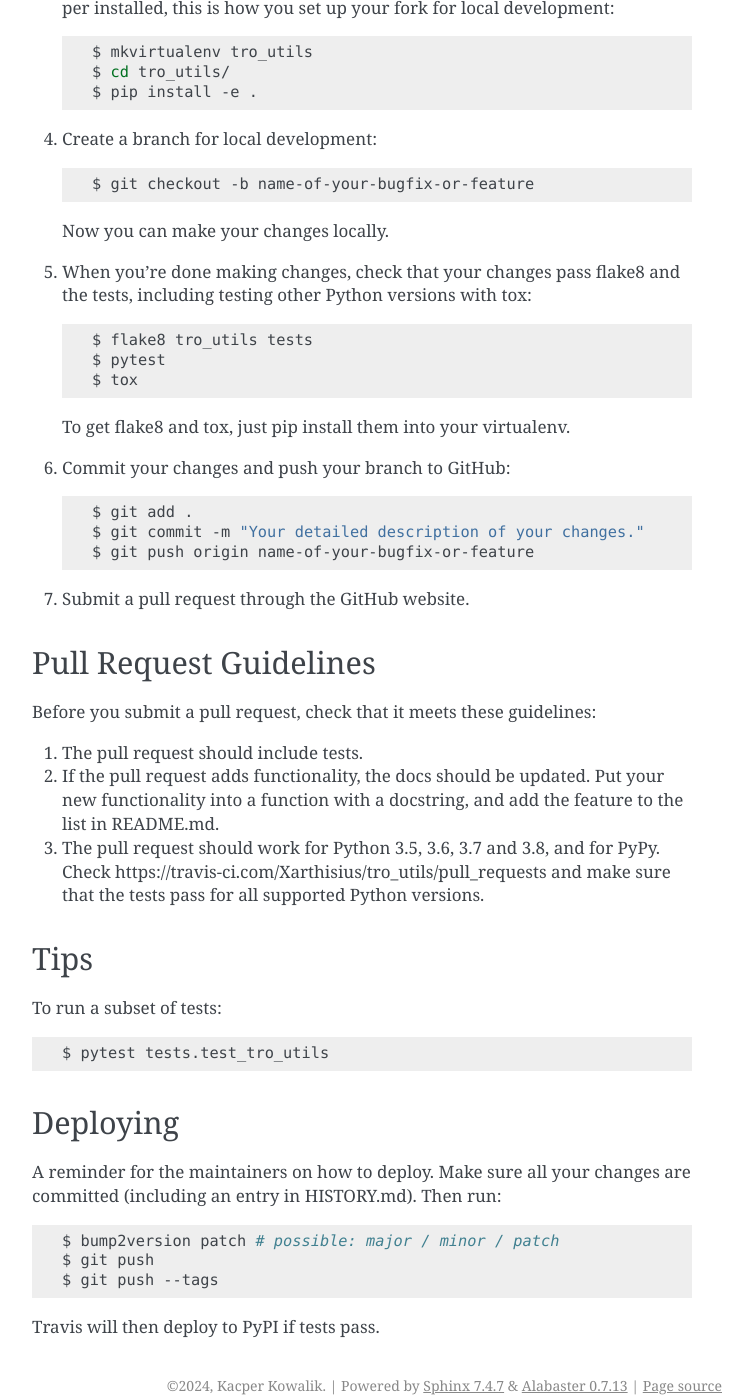
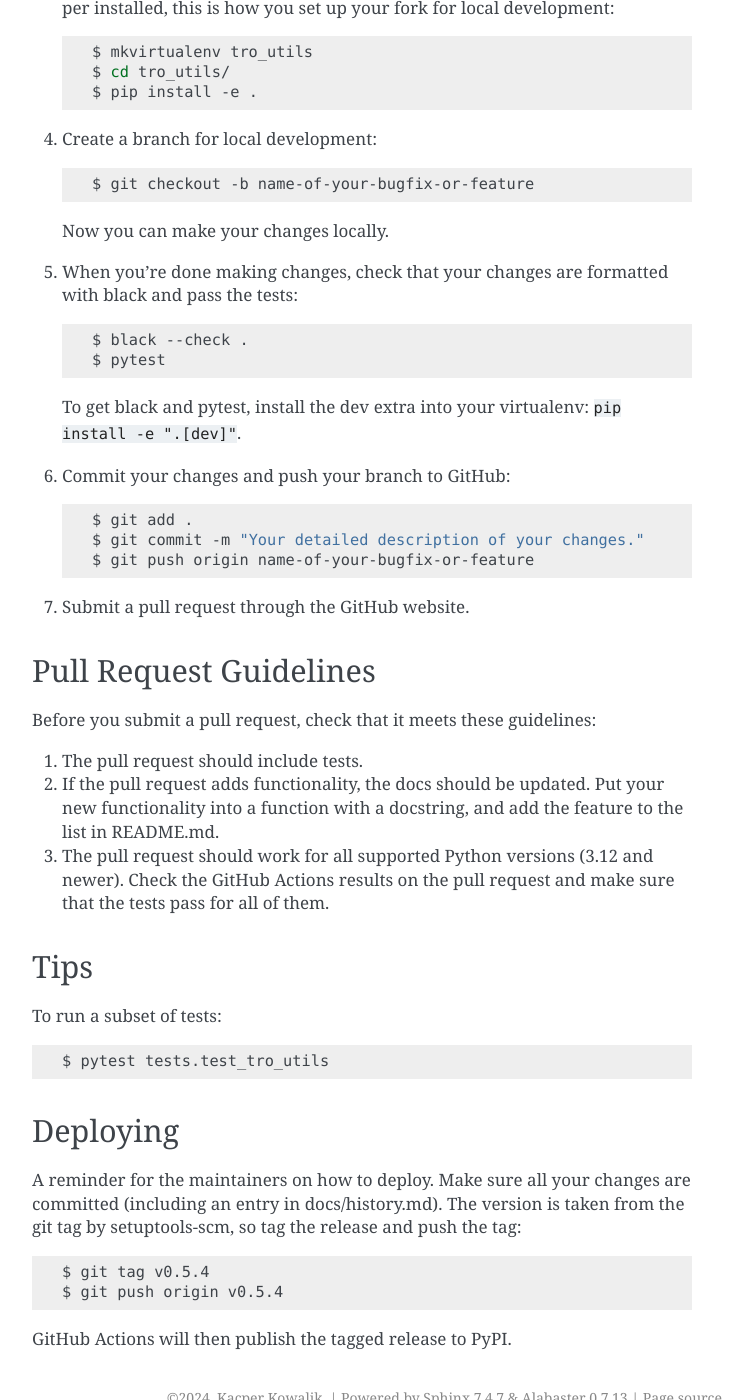
Before and after one commit to transparency-certified/tro-utils, a Sphinx documentation site: the page built from docs/contributing.md, in a window 1280 px wide and 1400 px high, scrolled down 1483 px. Shown: the whole window, without its empty margins (388-1141 px from the left). Built offline with Sphinx 7.4.7, drawn with Linux system fonts in a browser that asks for light colours.

Commit message:
Remove Travis CI and tox leftovers
CI runs on GitHub Actions and nothing invokes tox, so drop .travis.yml,
tox.ini and tox's requirements_dev.txt, the tox entries in the Makefile
and dev extra, and update the contributing guide to match the current
workflow (black + pytest, GitHub Actions, tag-based releases).

Co-Authored-By: Claude Opus 5.5 <noreply@anthropic.com>

````diff
--- a/docs/contributing.md
+++ b/docs/contributing.md
@@ -66,15 +66,14 @@ Ready to contribute? Here's how to set up `tro_utils` for local development.
 
    Now you can make your changes locally.
 
-5. When you're done making changes, check that your changes pass flake8 and the tests, including testing other Python versions with tox:
+5. When you're done making changes, check that your changes are formatted with black and pass the tests:
 
    ```bash
-   $ flake8 tro_utils tests
+   $ black --check .
    $ pytest
-   $ tox
    ```
 
-   To get flake8 and tox, just pip install them into your virtualenv.
+   To get black and pytest, install the dev extra into your virtualenv: `pip install -e ".[dev]"`.
 
 6. Commit your changes and push your branch to GitHub:
 
@@ -92,7 +91,7 @@ Before you submit a pull request, check that it meets these guidelines:
 
 1. The pull request should include tests.
 2. If the pull request adds functionality, the docs should be updated. Put your new functionality into a function with a docstring, and add the feature to the list in README.md.
-3. The pull request should work for Python 3.5, 3.6, 3.7 and 3.8, and for PyPy. Check https://travis-ci.com/Xarthisius/tro_utils/pull_requests and make sure that the tests pass for all supported Python versions.
+3. The pull request should work for all supported Python versions (3.12 and newer). Check the GitHub Actions results on the pull request and make sure that the tests pass for all of them.
 
 ## Tips
 
@@ -104,12 +103,11 @@ $ pytest tests.test_tro_utils
 
 ## Deploying
 
-A reminder for the maintainers on how to deploy. Make sure all your changes are committed (including an entry in HISTORY.md). Then run:
+A reminder for the maintainers on how to deploy. Make sure all your changes are committed (including an entry in docs/history.md). The version is taken from the git tag by setuptools-scm, so tag the release and push the tag:
 
 ```bash
-$ bump2version patch # possible: major / minor / patch
-$ git push
-$ git push --tags
+$ git tag v0.5.4
+$ git push origin v0.5.4
 ```
 
-Travis will then deploy to PyPI if tests pass.
+GitHub Actions will then publish the tagged release to PyPI.
--- a/pyproject.toml
+++ b/pyproject.toml
@@ -58,7 +58,6 @@ dev = [
     "wheel>=0.33.6",
     "watchdog>=0.9.0",
     "flake8>=3.7.8",
-    "tox>=3.14.0",
     "Sphinx>=1.8.5",
     "twine>=1.14.0",
 ]
````
Also changed, not shown: requirements_dev.txt (deleted, +0 -13 lines), .travis.yml (deleted), 2 other files.
